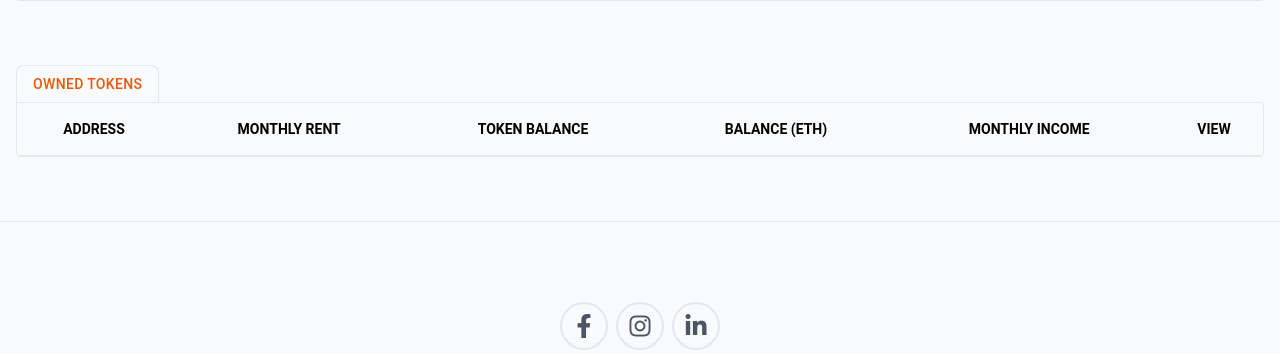
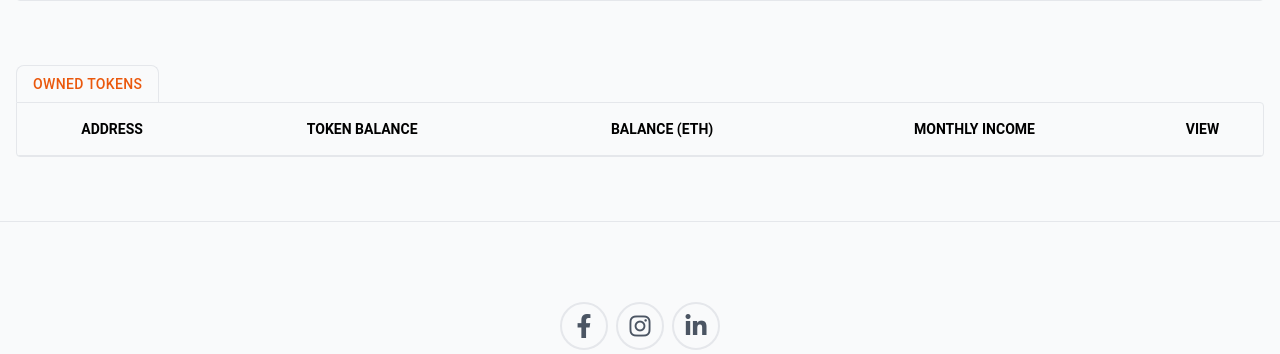
Before and after one commit to tauraspaj/eToken-real-estate-tokenisation, a PHP site: page /profile.php in a window 1280 px wide. Shown: the part 346-700 px from the top of the page. Run offline with PHP 8.4, Linux system fonts and the light colour scheme; lists and menus that the app fills with data are empty; some libraries are stand-ins or nearby versions.

Commit message:
Hide monthly rent on owned tokens

```diff
--- a/public/profile.php
+++ b/public/profile.php
@@ -31,12 +31,11 @@ include_once './header.php';
     <div>
         <p class="text-sm font-medium text-orange-600 uppercase tracking-wide px-4 py-2 border inline-block rounded-t-lg border-b-0">Owned tokens</p>
     </div>
-    <div class="border rounded-b rounded-r overflow-x-auto min-w-full">
+    <div class="border rounded-b rounded-r overflow-x-auto overflow-y-hidden min-w-full">
         <table class="w-full">
             <thead>
                 <tr class="uppercase text-sm">
                     <th class="py-4 px-2 whitespace-nowrap">Address</th>
-                    <th class="py-4 px-2 whitespace-nowrap">Monthly Rent</th>
                     <th class="py-4 px-2 whitespace-nowrap">Token Balance</th>
                     <th class="py-4 px-2 whitespace-nowrap">Balance (ETH)</th>
                     <th class="py-4 px-2 whitespace-nowrap">Monthly Income</th>
```
